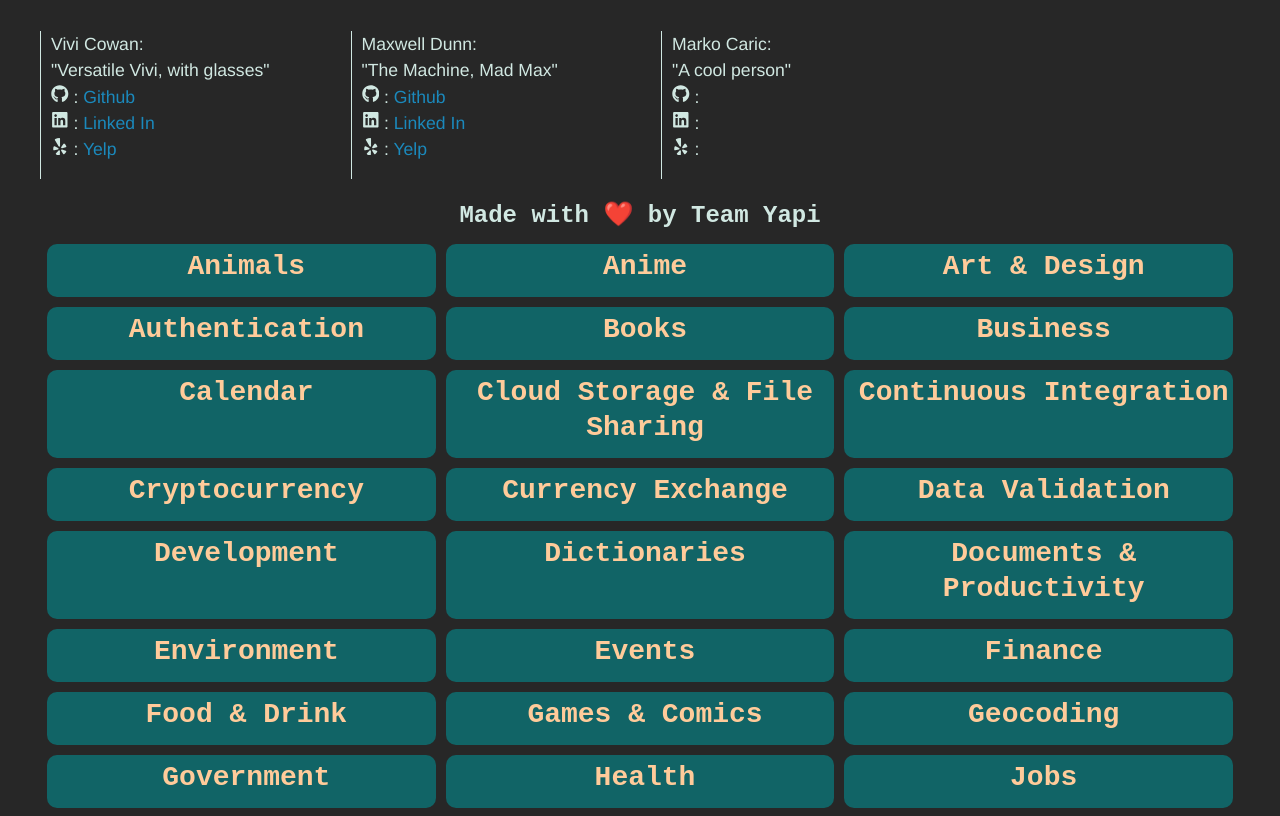
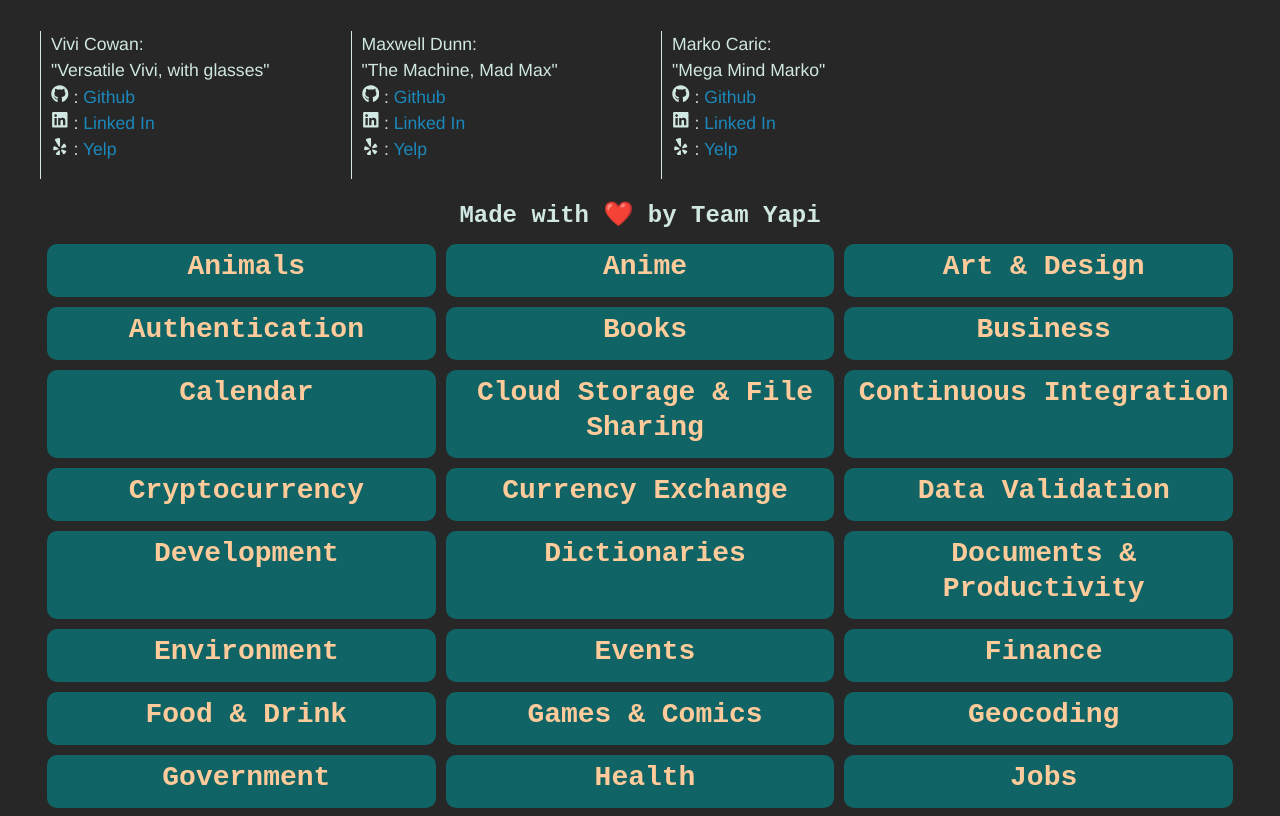
Before and after one commit to m-car/YAPI, a React (Create React App) app in the folder client/: page / in a window 1280 px wide. Shown: the part 1268-2084 px from the top of the page. Built offline with nearby package versions, Linux system fonts and the light colour scheme; no server answers.

Commit message:
Megggaa Minnnnddd

```diff
--- a/client/src/pages/Home.js
+++ b/client/src/pages/Home.js
@@ -124,10 +124,14 @@ const Home = () => {
         <div className="line-left span-fourth summary sans">
           <p>
             Marko Caric:
-            <br /> "A cool person"
-            <br /> <FaGithub /> :
-            <br /> <FaLinkedin /> :
-            <br /> <FaYelp /> :
+            <br /> "Mega Mind Marko"
+            <br /> <FaGithub /> : <a href="https://github.com/m-car">Github</a>
+            <br /> <FaLinkedin /> :{" "}
+            <a href="https://www.linkedin.com/in/markocaric">Linked In</a>
+            <br /> <FaYelp /> :{" "}
+            <a href="https://www.yelp.com/user_details?userid=sxgaZCKsl_vagbtfBQ-nGA">
+              Yelp
+            </a>
           </p>
         </div>
       </section>
```
Also changed, not shown: 1 other file (tests, documents, lock files or other folders).
